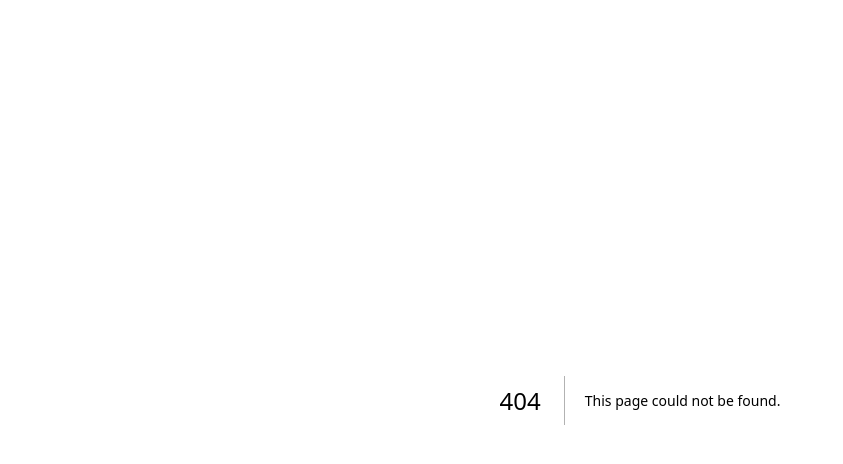
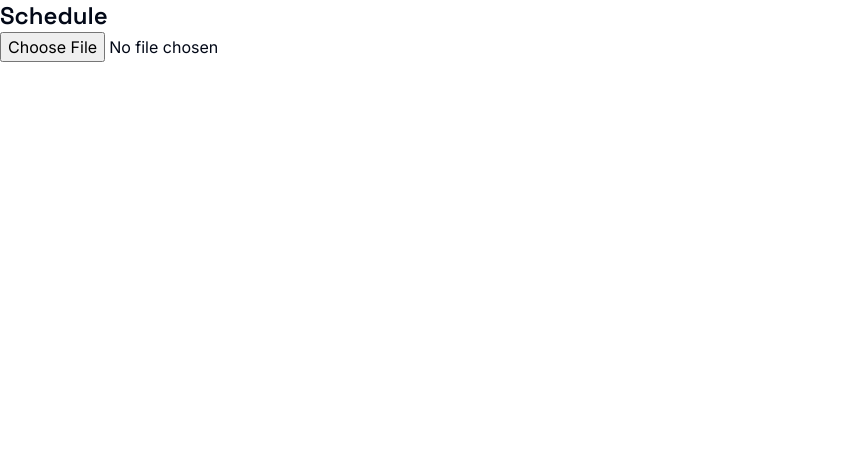
Before and after one commit to NotTheRightGuy/Atjam-V2, a Next.js app: page /schedule in a window 1280 px wide. Before the commit this address had no page. Shown: the top 464 px of the page, without its empty margins (0-843 px from the left). Built offline with nearby package versions, Linux system fonts and the light colour scheme.

Commit message:
redirection to schedule page

```diff
--- a/app/dashboard/page.tsx
+++ b/app/dashboard/page.tsx
@@ -5,6 +5,8 @@ import AttendanceCard from "@/components/ui/attendanceCard";
 import { students } from "@/data/students";
 import { Button } from "@/components/ui/button";
 import { toast } from "sonner";
+import Link from "next/link";
+
 
 import {
     RocketIcon,
@@ -62,10 +64,12 @@ const Dashboard = () => {
                 className="flex pt-[4.4%]"
             >
                 <div className="w-[20%] border-r-2 border-slate-200 h-full px-4 py-4 flex flex-col gap-1 font-space fixed">
-                    <div className="flex items-center gap-2 p-2 cursor-pointer">
-                        <RocketIcon className="w-5 h-5" />
-                        Schedule
-                    </div>
+                    <Link href="/schedule">
+                        <div className="flex items-center gap-2 p-2 cursor-pointer">
+                            <RocketIcon className="w-5 h-5" />
+                            Schedule
+                        </div>
+                    </Link>
                     <div className="flex items-center gap-2 bg-black text-white rounded-md p-2 font-bold cursor-pointer">
                         <IdCardIcon className="w-5 h-5" />
                         Attendance
--- /dev/null
+++ b/app/schedule/page.tsx
@@ -0,0 +1,20 @@
+"use client";
+import React from "react";
+
+function Page() {
+    const handleFileUpload = (e) => {
+        const file = e.target.files[0];
+        if (file) {
+            console.log(file);
+        }
+    };
+
+    return (
+        <div>
+            <h1 className="text-2xl font-semibold font-space">Schedule</h1>
+            <input type="file" accept=".pdf" onChange={handleFileUpload} />
+        </div>
+    );
+}
+
+export default Page;
--- a/package.json
+++ b/package.json
@@ -10,6 +10,8 @@
   },
   "dependencies": {
     "@clerk/nextjs": "^4.29.9",
+    "@emotion/cache": "^11.11.0",
+    "@mui/material-nextjs": "^5.15.11",
     "@radix-ui/react-avatar": "^1.0.4",
     "@radix-ui/react-icons": "^1.3.0",
     "@radix-ui/react-separator": "^1.0.3",
```
Also changed, not shown: 1 other file (tests, documents, lock files or other folders).
